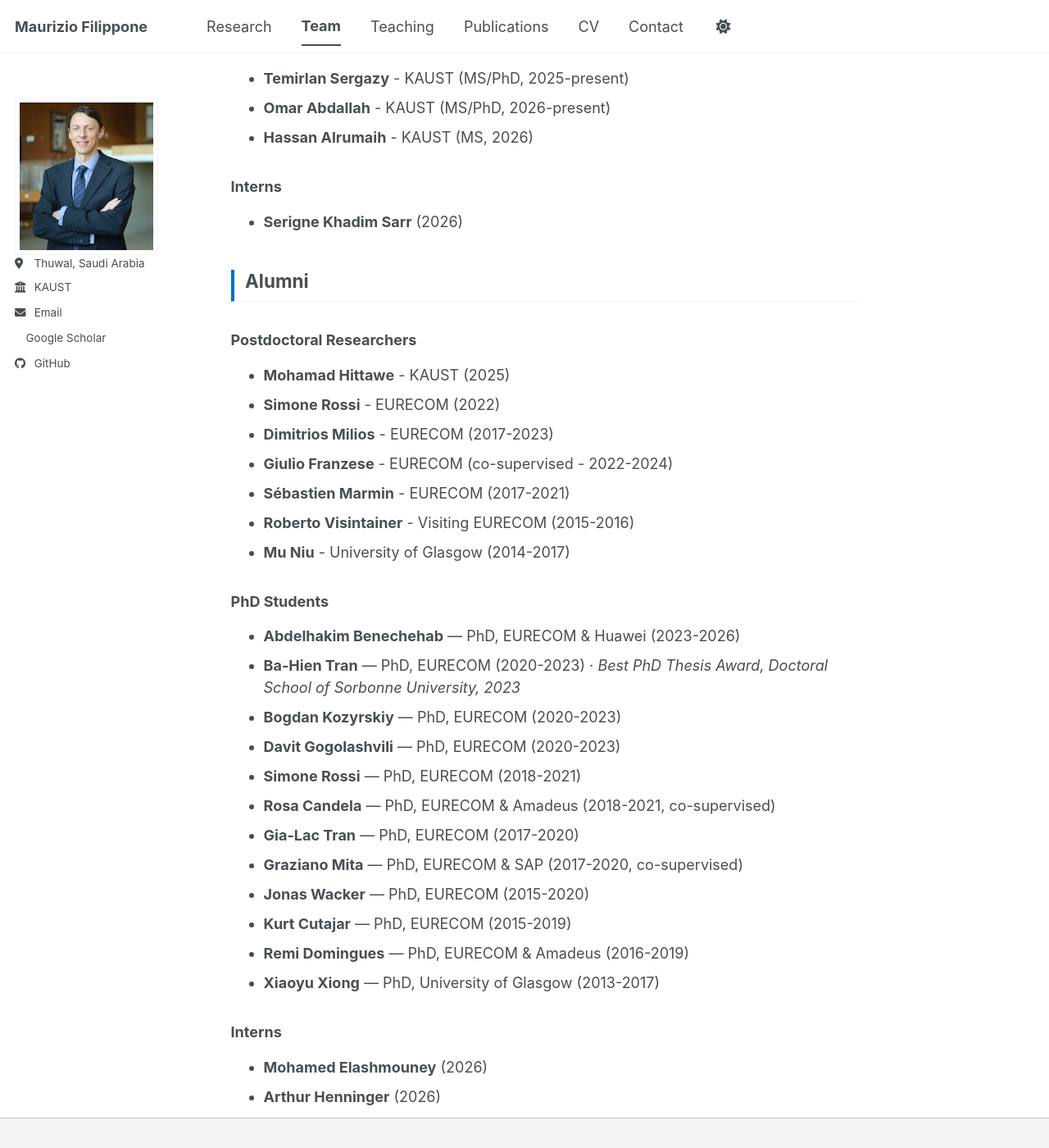
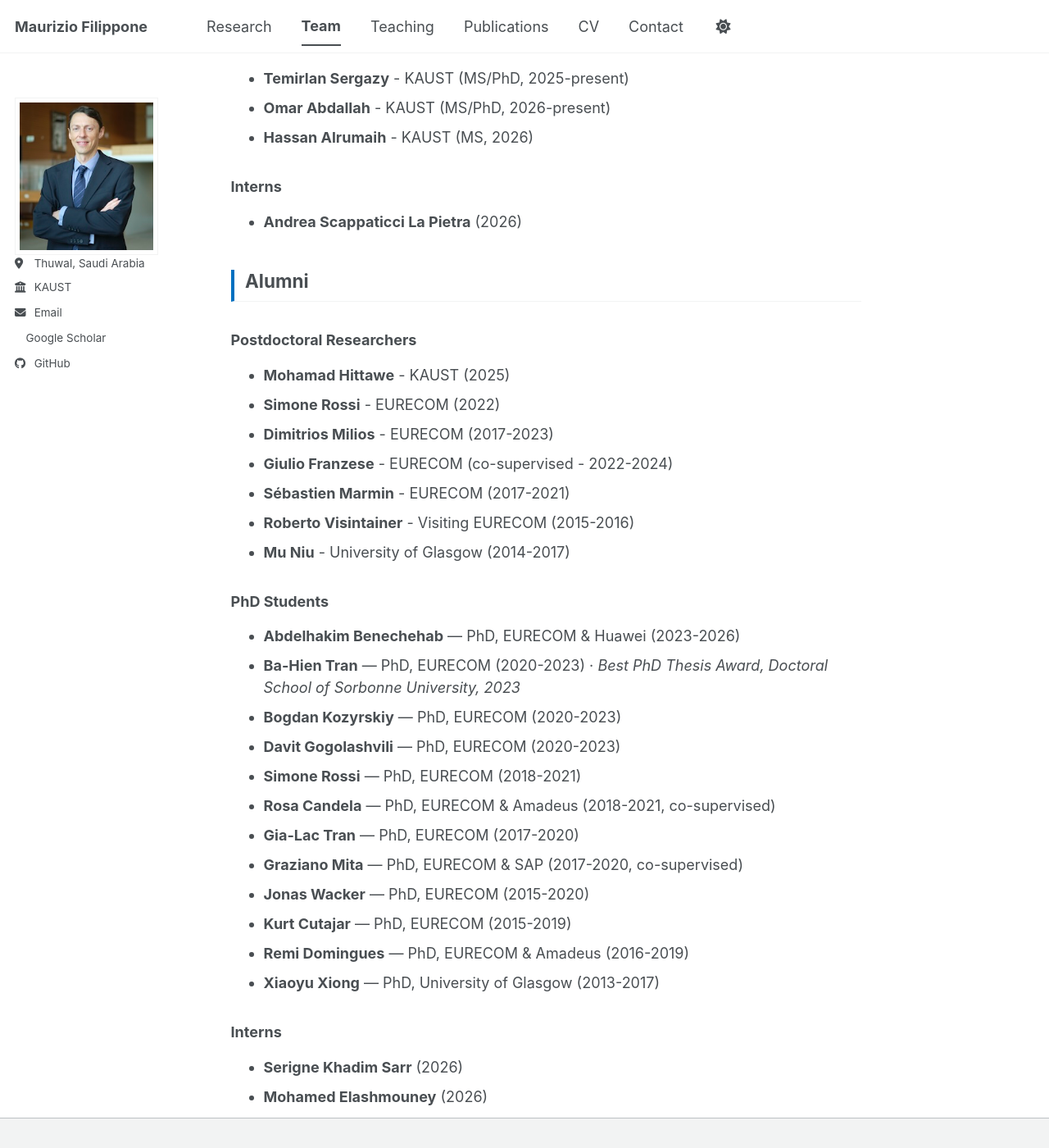
Before and after one commit to mauriziofilippone/mauriziofilippone.github.io, a Jekyll site: the page built from _pages/team.md, in a window 1280 px wide and 1400 px high, scrolled down 955 px. Shown: the whole window at 82% size. Built offline with Jekyll 4.4.1, drawn with Linux system fonts in a browser that asks for light colours; a style sheet for code colours, icons or effects is not loaded.

Commit message:
Updated team

```diff
--- a/_pages/team.md
+++ b/_pages/team.md
@@ -31,7 +31,7 @@ author_profile: true
 
 ### Interns
 
-- **Serigne Khadim Sarr** (2026)
+- **Andrea Scappaticci La Pietra** (2026)
 
 
 ## Alumni
@@ -65,6 +65,7 @@ author_profile: true
 
 ### Interns
 
+- **Serigne Khadim Sarr** (2026)
 - **Mohamed Elashmouney** (2026)
 - **Arthur Henninger** (2026)
 - **Marius P. Linhard** (2025)
```
